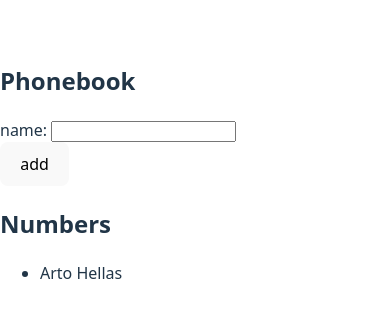
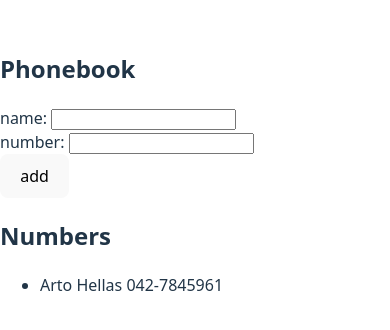
Before and after one commit to abdullah0x5c/Full-Stack-Open, a React (Vite) app in the folder Week2/phonebook/: page / in a window 390 px wide. Shown: the part 250-580 px from the top of the page. Built offline with nearby package versions, Linux system fonts and the light colour scheme.

Commit message:
2.8: The Phonebook Step 3

```diff
--- a/Week2/phonebook/src/App.jsx
+++ b/Week2/phonebook/src/App.jsx
@@ -2,32 +2,41 @@ import { useState } from 'react'
 
 const App = () => {
   const [persons, setPersons] = useState([
-    { name: 'Arto Hellas' }
+    { name: 'Arto Hellas',
+      number: '042-7845961',
+      id: 1
+     }
   ])
   const [newName, setNewName] = useState('')
+    const [newNumber, setNewNumber] = useState('')
 
-  const change = (event) => {
+
+  const changeName = (event) => {
     event.preventDefault()
     setNewName(event.target.value)
   }
 
+  const changeNumber = (event) => {
+    event.preventDefault()
+    setNewNumber(event.target.value)
+  }
+
   const notExists = () => {
-    console.log(persons)
-    const finds = persons.find((person) => person.name == newName)
+    const finds = persons.find((person) => person.name == newName || person.number == newNumber)
     return !finds
   }
 
   const submit = (event) => {
     event.preventDefault()
     if(notExists()){
-      setPersons([...persons,{name: newName}])
+      setPersons([...persons,{name: newName, number: newNumber, id:persons.length+1}])
     }
     else{
-      alert(`${newName} is already added to phonebook`)
+      alert(`Name or Number is already added to phonebook`)
     }
   }
 
-  const names = persons.map((person, index) => <li key = {index} > {person.name}</li>)
+  const names = persons.map((person, index) => <li key = {index} > {person.name} {person.number}</li>)
 
 
   return (
@@ -35,7 +44,10 @@ const App = () => {
       <h2>Phonebook</h2>
       <form onSubmit ={submit}>
         <div>
-          name: <input onChange={change} value={newName}/>
+          name: <input onChange={changeName} value={newName}/>
+        </div>
+        <div>
+          number: <input onChange={changeNumber} value={newNumber}/>
         </div>
         <div>
           <button type="submit">add</button>
```
